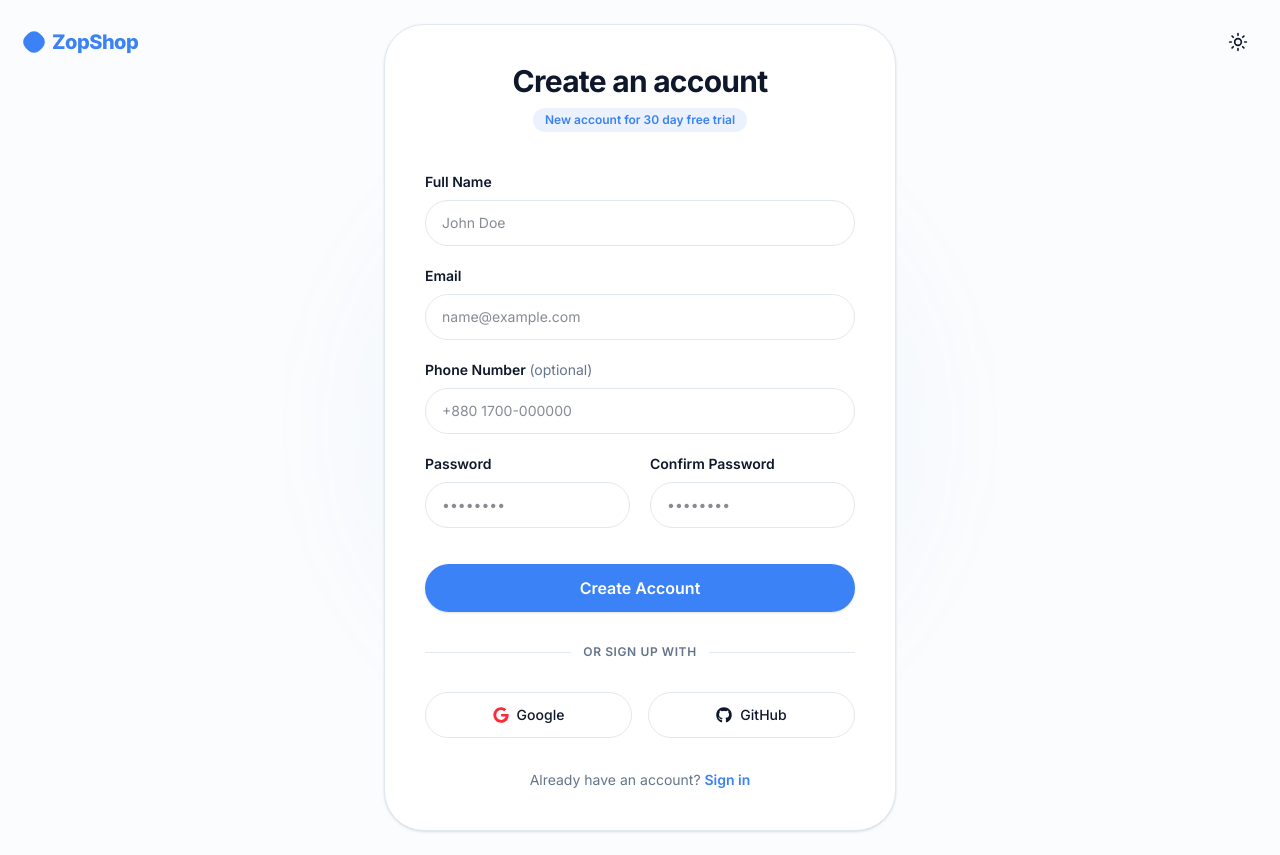
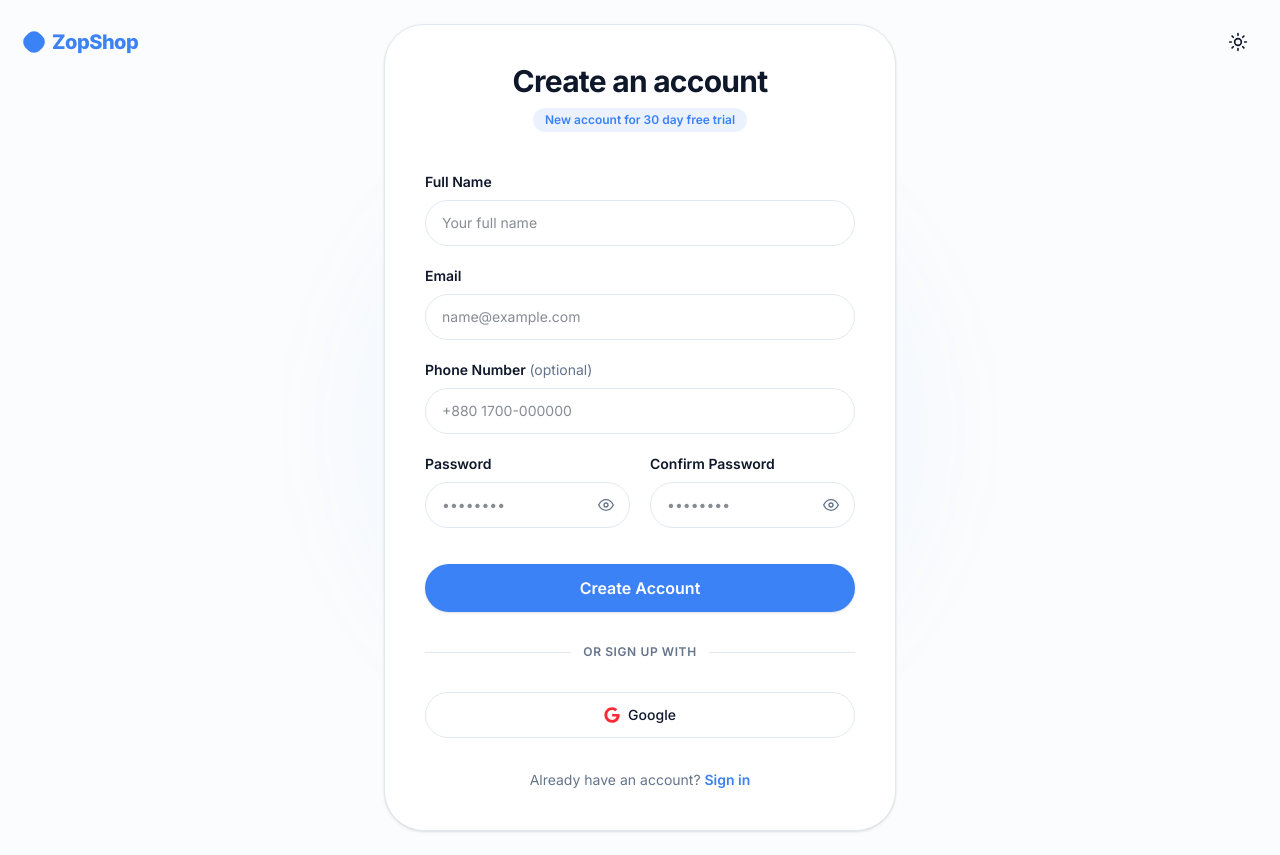
Before and after one commit to rashedulraha/zopshop-saas, a Next.js app: page /register in a window 1280 px wide. Built offline with nearby package versions, Linux system fonts and the light colour scheme.

Commit message:
feat: add password show/hide toggle to login and register forms

```diff
--- a/src/app/components/auth/LoginForm.tsx
+++ b/src/app/components/auth/LoginForm.tsx
@@ -1,9 +1,13 @@
 "use client";
 
+import { useState } from "react";
 import Link from "next/link";
-import { FaGithub, FaGoogle } from "react-icons/fa6";
+import { FaGoogle } from "react-icons/fa6";
+import { FiEye, FiEyeOff } from "react-icons/fi";
 
 export function LoginForm() {
+  const [showPassword, setShowPassword] = useState(false);
+
   return (
     <div className="w-full max-w-md bg-card border border-border shadow-sm rounded-3xl p-8 sm:p-10">
       <div className="text-center mb-8">
@@ -36,13 +40,23 @@
               Forgot password?
             </Link>
           </div>
-          <input
-            type="password"
-            id="password"
-            placeholder="••••••••"
-            className="w-full px-4 py-3 rounded-xl bg-background border border-border focus:outline-none focus:ring-2 focus:ring-primary/50 transition-all text-sm"
-            required
-          />
+          <div className="relative">
+            <input
+              type={showPassword ? "text" : "password"}
+              id="password"
+              placeholder="••••••••"
+              className="w-full px-4 py-3 pr-12 rounded-xl bg-background border border-border focus:outline-none focus:ring-2 focus:ring-primary/50 transition-all text-sm"
+              required
+            />
+            <button
+              type="button"
+              onClick={() => setShowPassword(!showPassword)}
+              className="absolute right-3 top-1/2 -translate-y-1/2 text-muted-foreground hover:text-foreground transition-colors p-1"
+              aria-label={showPassword ? "Hide password" : "Show password"}
+            >
+              {showPassword ? <FiEyeOff className="w-4 h-4" /> : <FiEye className="w-4 h-4" />}
+            </button>
+          </div>
         </div>
 
         <button
@@ -57,14 +71,10 @@
         <span className="text-xs text-muted-foreground uppercase tracking-wider font-semibold">Or continue with</span>
       </div>
 
-      <div className="grid grid-cols-2 gap-4">
+      <div>
         <button className="flex items-center justify-center gap-2 w-full bg-background border border-border hover:bg-accent text-foreground py-3 rounded-xl font-medium transition-colors text-sm">
           <FaGoogle className="w-4 h-4 text-red-500" />
           Google
-        </button>
-        <button className="flex items-center justify-center gap-2 w-full bg-background border border-border hover:bg-accent text-foreground py-3 rounded-xl font-medium transition-colors text-sm">
-          <FaGithub className="w-4 h-4" />
-          GitHub
         </button>
       </div>
 
--- a/src/app/components/auth/RegisterForm.tsx
+++ b/src/app/components/auth/RegisterForm.tsx
@@ -1,9 +1,14 @@
 "use client";
 
+import { useState } from "react";
 import Link from "next/link";
-import { FaGithub, FaGoogle } from "react-icons/fa6";
+import { FaGoogle } from "react-icons/fa6";
+import { FiEye, FiEyeOff } from "react-icons/fi";
 
 export function RegisterForm() {
+  const [showPassword, setShowPassword] = useState(false);
+  const [showConfirmPassword, setShowConfirmPassword] = useState(false);
+
   return (
     <div className="w-full max-w-lg bg-card border border-border shadow-sm rounded-3xl p-8 sm:p-10">
       <div className="text-center mb-8">
@@ -21,7 +26,7 @@
           <input
             type="text"
             id="name"
-            placeholder="John Doe"
+            placeholder="Your full name"
             className="w-full px-4 py-3 rounded-xl bg-background border border-border focus:outline-none focus:ring-2 focus:ring-primary/50 transition-all text-sm"
             required
           />
@@ -57,25 +62,45 @@
             <label className="text-sm font-semibold text-foreground" htmlFor="password">
               Password
             </label>
+            <div className="relative">
               <input
-              type="password"
+                type={showPassword ? "text" : "password"}
                 id="password"
                 placeholder="••••••••"
-              className="w-full px-4 py-3 rounded-xl bg-background border border-border focus:outline-none focus:ring-2 focus:ring-primary/50 transition-all text-sm"
+                className="w-full px-4 py-3 pr-12 rounded-xl bg-background border border-border focus:outline-none focus:ring-2 focus:ring-primary/50 transition-all text-sm"
                 required
               />
+              <button
+                type="button"
+                onClick={() => setShowPassword(!showPassword)}
+                className="absolute right-3 top-1/2 -translate-y-1/2 text-muted-foreground hover:text-foreground transition-colors p-1"
+                aria-label={showPassword ? "Hide password" : "Show password"}
+              >
+                {showPassword ? <FiEyeOff className="w-4 h-4" /> : <FiEye className="w-4 h-4" />}
+              </button>
+            </div>
           </div>
           <div className="flex flex-col gap-2">
             <label className="text-sm font-semibold text-foreground" htmlFor="confirmPassword">
               Confirm Password
             </label>
+            <div className="relative">
               <input
-              type="password"
+                type={showConfirmPassword ? "text" : "password"}
                 id="confirmPassword"
                 placeholder="••••••••"
-              className="w-full px-4 py-3 rounded-xl bg-background border border-border focus:outline-none focus:ring-2 focus:ring-primary/50 transition-all text-sm"
+                className="w-full px-4 py-3 pr-12 rounded-xl bg-background border border-border focus:outline-none focus:ring-2 focus:ring-primary/50 transition-all text-sm"
                 required
               />
+              <button
+                type="button"
+                onClick={() => setShowConfirmPassword(!showConfirmPassword)}
+                className="absolute right-3 top-1/2 -translate-y-1/2 text-muted-foreground hover:text-foreground transition-colors p-1"
+                aria-label={showConfirmPassword ? "Hide password" : "Show password"}
+              >
+                {showConfirmPassword ? <FiEyeOff className="w-4 h-4" /> : <FiEye className="w-4 h-4" />}
+              </button>
+            </div>
           </div>
         </div>
 
@@ -91,14 +116,10 @@
         <span className="text-xs text-muted-foreground uppercase tracking-wider font-semibold">Or sign up with</span>
       </div>
 
-      <div className="grid grid-cols-2 gap-4">
+      <div>
         <button className="flex items-center justify-center gap-2 w-full bg-background border border-border hover:bg-accent text-foreground py-3 rounded-xl font-medium transition-colors text-sm">
           <FaGoogle className="w-4 h-4 text-red-500" />
           Google
-        </button>
-        <button className="flex items-center justify-center gap-2 w-full bg-background border border-border hover:bg-accent text-foreground py-3 rounded-xl font-medium transition-colors text-sm">
-          <FaGithub className="w-4 h-4" />
-          GitHub
         </button>
       </div>
 
```
Lines whose indentation alone changed are shown as unchanged.
